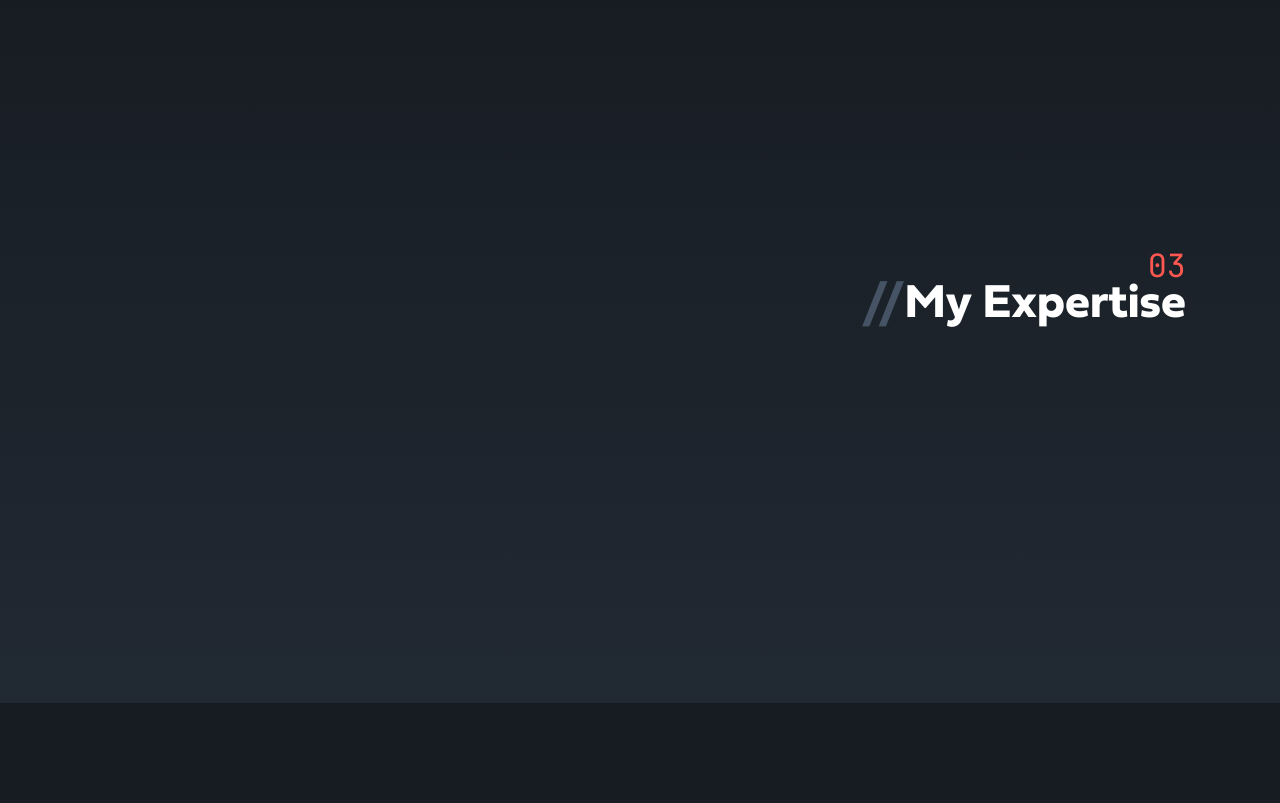
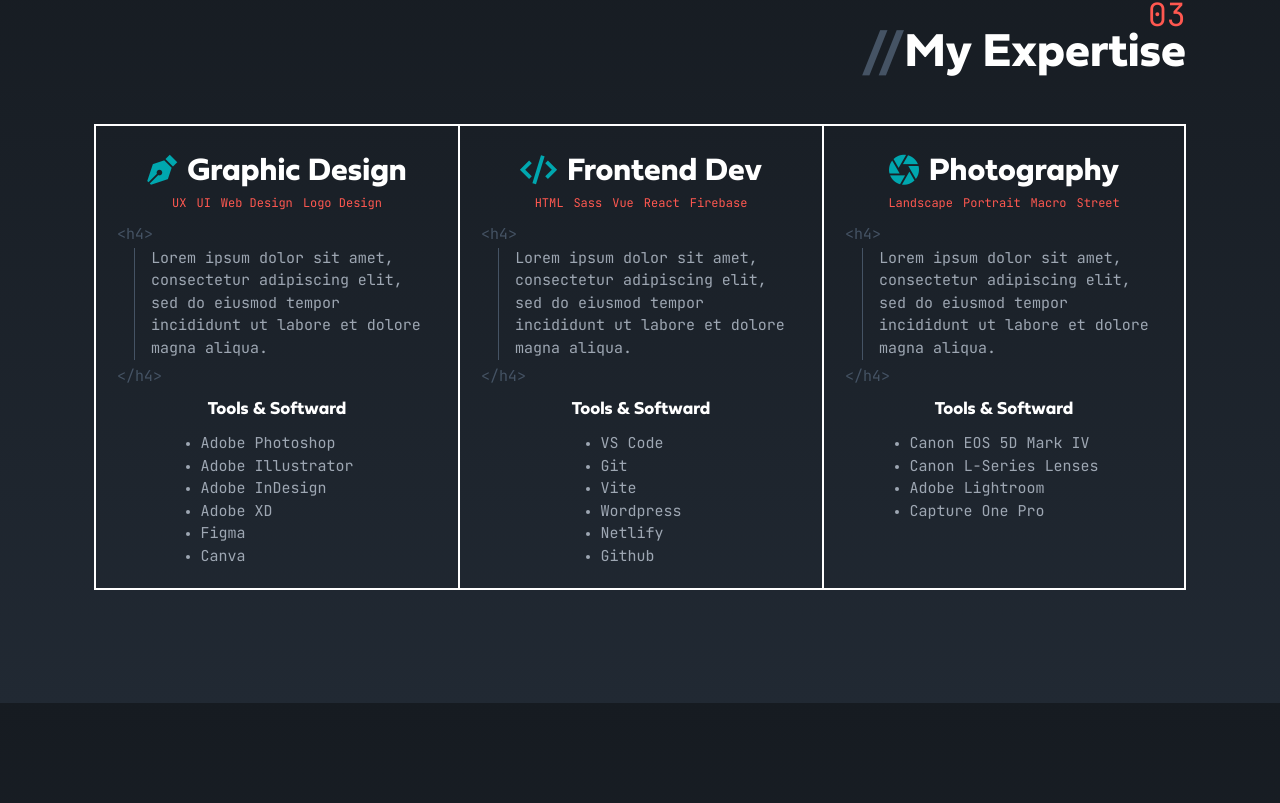
Before and after one commit to codemints/littlethunder_2023-dev-portfolio_vue3, a Vue app: page / in a window 1280 px wide. Shown: the part 1697-2500 px from the top of the page. Built offline with nearby package versions, Linux system fonts and the light colour scheme.

Commit message:
Completed skill cards in Expertise section. Also refactored images in footer.

```diff
--- a/src/components/footer/Footer.vue
+++ b/src/components/footer/Footer.vue
@@ -4,38 +4,23 @@
       <a href="/">
         <img class="text-center mx-auto" src="@img/logo_light-header.png" alt="website logo">
         <h4 id="site-title" class="text-center uppercase text-clr-orange"><span class="text-white">Little</span>Thunder.<span class="text-clr-blue">_</span></h4>
-        <p class="text-white text-center">designed and built with care by me.</p>
       </a>
+      <p class="text-white text-center">designed and built with care by me.</p>
     </div>
     <div class="footer-icons bg-clr-400">
       <h4 class="text-center uppercase text-clr-200">This site is proudly built with these technologies:</h4>
-      <div class="footer-icons--container">
-        <a href="#">
-          <img src="@img/brand_vue-light.png" alt="">
+      <div class="github-link">
+        <a href="https://github.com/codemints/littlethunder_2023-dev-portfolio_vue3" target="_blank">
+          <p class="text-center text-clr-blue">the code for this site can be viewed here:</p>
+          <i class="fa-brands fa-github text-clr-blue"></i>
         </a>
-        <a href="#">
-          <img src="@img/brand_pinia-light.png" alt="">
-        </a>
-        <a href="#">
-          <img src="@img/brand_sass-light.png" alt="">
-        </a>
-        <a href="#">
-          <img src="@img/brand_tailwind-light.png" alt="">
-        </a>
-        <a href="#">
-          <img src="@img/brand_fontawesome-light.png" alt="">
-        </a>
-        <a href="#">
-          <img src="@img/brand_gsap-light.png" alt="">
-        </a>
-        <a href="#">
-          <img src="@img/brand_axios-light.png" alt="">
-        </a>
-        <a href="#">
-          <img src="@img/brand_supabase-light.png" alt="">
-        </a>
-        <a href="#">
-          <img src="@img/brand_netlify-light.png" alt="">
+      </div>
+      <div class="footer-icons__container">
+        <a
+        v-for="(val, key) in iconTitles"
+        :key="key"
+        :href="val">
+          <img :src="`./src/assets/img/brand_${key}-${isDark ? 'light' : 'dark'}.png`" :alt="key"/>
         </a>
       </div>
     </div>
@@ -43,6 +28,19 @@
 </template>
 
 <script setup>
+import { ref } from 'vue'
+const isDark = ref(true)
+const iconTitles = {
+  vue: 'https://vuejs.org/',
+  pinia: 'https://pinia.vuejs.org/',
+  sass: 'https://sass-lang.com/',
+  tailwind: 'https://tailwindcss.com/',
+  fontawesome: 'https://fontawesome.com/',
+  gsap: 'https://greensock.com/gsap/',
+  axios: 'https://axios-http.com/',
+  supabase: 'https://supabase.com/',
+  netlify: 'https://www.netlify.com/'
+}
 
 </script>
 
@@ -71,12 +69,29 @@ footer {
     padding-inline: 5rem;
     padding-block: 3.6rem;
 
-    .footer-icons--container {
+    .github-link {
+
+      a {
+        display: flex;
+        align-items: center;
+        justify-content: center;
+        gap: 1rem;
+      }
+
+      p {
+        font-size: 1.2rem;}
+
+      i {
+        font-size: 1.8rem;
+      }
+    }
+
+    .footer-icons__container {
       display: flex;
       align-items: center;
       justify-content: center;
       gap: 3rem;
-      margin-top: 2rem;
+      margin-top: 3.2rem;
 
       img {
         width: auto;
--- /dev/null
+++ b/src/components/globals/SkillCard.vue
@@ -0,0 +1,133 @@
+<template>
+  <div class="skillcard-card text-white">
+    <div class="skillcard-header">
+      <i class="skillcard-icon text-clr-blue" :class="icon"></i>
+      <h3 class="skillcard-title">{{ title }}</h3>
+      <ul class="text-clr-orange">
+        <li
+        v-for="skill in skills"
+        :key="skill"
+        >
+          {{ skill }}
+        </li>
+      </ul>
+    </div>
+    <div class="skillcard-body">
+      <slot />
+    </div>
+    <div class="skillcard-footer">
+      <h4>Tools & Softward</h4>
+      <ul class="text-clr-200">
+        <li
+        v-for="tool in tools"
+        :key="tool"
+        >
+          {{ tool }}
+        </li>
+      </ul>
+    </div>
+  </div>
+</template>
+
+<script setup>
+import { defineProps } from 'vue'
+
+const props = defineProps({
+  title: {
+    type: String,
+    required: true
+  },
+  skills: {
+    type: Array,
+    required: true
+  },
+  tools: {
+    type: Array,
+    required: true
+  },
+  icon: {
+    type: String,
+    required: true
+  }
+})
+</script>
+
+<style lang="scss" scoped>
+@use '@style/abstracts/variables' as *;
+.skillcard-card {
+  border: 2px solid white;
+  padding-inline: 3.2rem;
+  padding-block: 2rem;
+
+  &:not(:last-child) {
+    border-right-width: 0;
+  }
+
+  .skillcard-header {
+    display: flex;
+    align-items: center;
+    justify-content: center;
+    flex-flow: row wrap;
+    margin-bottom: 2rem;
+
+    .skillcard-icon {
+      font-size: 3rem;
+      margin-right: 1rem;
+    }
+
+    ul {
+      display: flex;
+      justify-content: center;
+      gap: 1rem;
+      flex: 1 0 100%;
+
+      li {
+        font-size: 1.2rem;
+      }
+    }
+  }
+
+  .skillcard-body {
+    position: relative;
+    border-left: 1px solid $clr-400;
+    padding-left: 1.6rem;
+    margin-left: 0.6rem;
+    margin-top: 3.6rem;
+
+    &:before, &:after {
+      position: absolute;
+      left: -1.8rem;
+      color: $clr-400;
+      font-size: 1.5rem;
+      font-family: $body;
+    }
+
+    &:before {
+      content: '<h4>';
+      top: -2.4rem;
+    }
+
+    &:after {
+      content: '</h4>';
+      bottom: -2.8rem;
+    }
+  }
+
+  .skillcard-footer {
+    display: flex;
+    flex-direction: column;
+    align-items: center;
+    margin-top: 3.6rem;
+
+    h4 {
+      font-size: 1.8rem;
+    }
+
+    ul {
+      font-size: 1.5rem;
+      list-style-type: disc;
+      margin-top: 1rem;
+    }
+  }
+}
+</style>
--- a/src/components/home/SectionExpertise.vue
+++ b/src/components/home/SectionExpertise.vue
@@ -4,6 +4,34 @@
       <div class="section-col section-col--12">
         <div class="section-content">
           <SectionTitle title="My Expertise" />
+          <div class="skillcard-wrapper">
+            <div class="skillcard-container">
+              <SkillCard
+              title="Graphic Design"
+              :skills="propData.focus.design"
+              :tools="propData.tools.design"
+              icon="fa-sharp fa-solid fa-pen-nib"
+              >
+                <p class="text-clr-200">Lorem ipsum dolor sit amet, consectetur adipiscing elit, sed do eiusmod tempor incididunt ut labore et dolore magna aliqua.</p>
+              </SkillCard>
+              <SkillCard
+              title="Frontend Dev"
+              :skills="propData.focus.dev"
+              :tools="propData.tools.dev"
+              icon="fa-sharp fa-solid fa-code"
+              >
+                <p class="text-clr-200">Lorem ipsum dolor sit amet, consectetur adipiscing elit, sed do eiusmod tempor incididunt ut labore et dolore magna aliqua.</p>
+              </SkillCard>
+              <SkillCard
+              title="Photography"
+              :skills="propData.focus.photo"
+              :tools="propData.tools.photo"
+              icon="fa-sharp fa-solid fa-aperture"
+              >
+                <p class="text-clr-200">Lorem ipsum dolor sit amet, consectetur adipiscing elit, sed do eiusmod tempor incididunt ut labore et dolore magna aliqua.</p>
+              </SkillCard>
+            </div>
+          </div>
         </div>
       </div>
     </div>
@@ -12,8 +40,68 @@
 
 <script setup>
 import SectionTitle from '@comps/globals/SectionTitle.vue'
+import SkillCard from '@comps/globals/SkillCard.vue'
+
+const propData = {
+  focus: {
+    design: [
+      'UX',
+      'UI',
+      'Web Design',
+      'Logo Design',
+    ],
+    dev: [
+      'HTML',
+      'Sass',
+      'Vue',
+      'React',
+      'Firebase',
+    ],
+    photo: [
+      'Landscape',
+      'Portrait',
+      'Macro',
+      'Street',
+    ],
+  },
+  tools: {
+    design: [
+      'Adobe Photoshop',
+      'Adobe Illustrator',
+      'Adobe InDesign',
+      'Adobe XD',
+      'Figma',
+      'Canva'
+    ],
+    dev: [
+      'VS Code',
+      'Git',
+      'Vite',
+      'Wordpress',
+      'Netlify',
+      'Github',    ],
+    photo: [
+      'Canon EOS 5D Mark IV',
+      'Canon L-Series Lenses',
+      'Adobe Lightroom',
+      'Capture One Pro',
+    ],
+  },
+}
 </script>
 
 <style lang="scss" scoped>
+.skillcard-wrapper {
 
+  .skillcard-container {
+    display: flex;
+    flex-flow: row wrap;
+    margin-top: 3.6rem;
+
+    > div {
+      flex: 1 1 33%;
+      min-width: 35rem;
+    }
+  }
+}
 </style>
```
Also changed, not shown: src/assets/img/brand_axios-dark.png (added).
